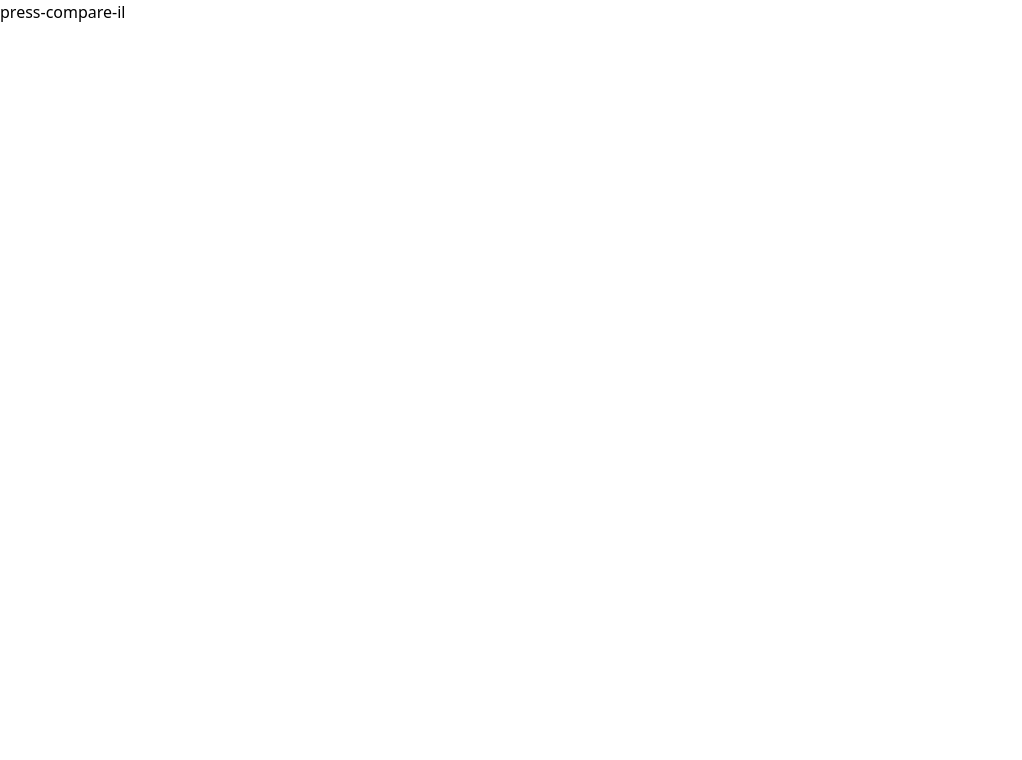
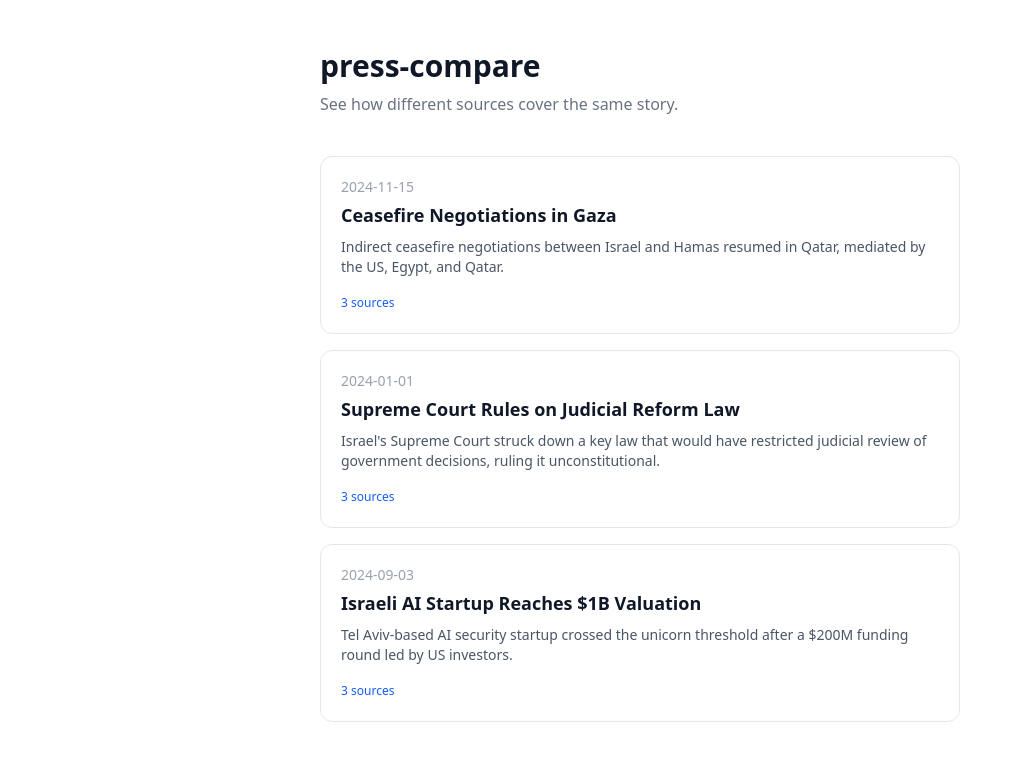
Before and after one commit to omri10007/press-compare-il, a Next.js app: page / in a window 1280 px wide. Shown: the top 760 px of the page, without its empty margins (0-1022 px from the left). Built offline with nearby package versions, Linux system fonts and the light colour scheme.

Commit message:
feat: build homepage with event list

```diff
--- a/app/page.tsx
+++ b/app/page.tsx
@@ -1,3 +1,25 @@
+import { getAllEvents } from '@/lib/events';
+import EventCard from '@/components/EventCard';
+
 export default function Home() {
-  return <main><h1>press-compare-il</h1></main>;
+  const events = getAllEvents();
+
+  return (
+    <main className="max-w-2xl mx-auto px-4 py-12">
+      <h1 className="text-3xl font-bold text-gray-900 mb-2">press-compare</h1>
+      <p className="text-gray-500 mb-10">
+        See how different sources cover the same story.
+      </p>
+
+      {events.length === 0 ? (
+        <p className="text-gray-400">No events available.</p>
+      ) : (
+        <div className="flex flex-col gap-4">
+          {events.map((event) => (
+            <EventCard key={event.id} event={event} />
+          ))}
+        </div>
+      )}
+    </main>
+  );
 }
```
